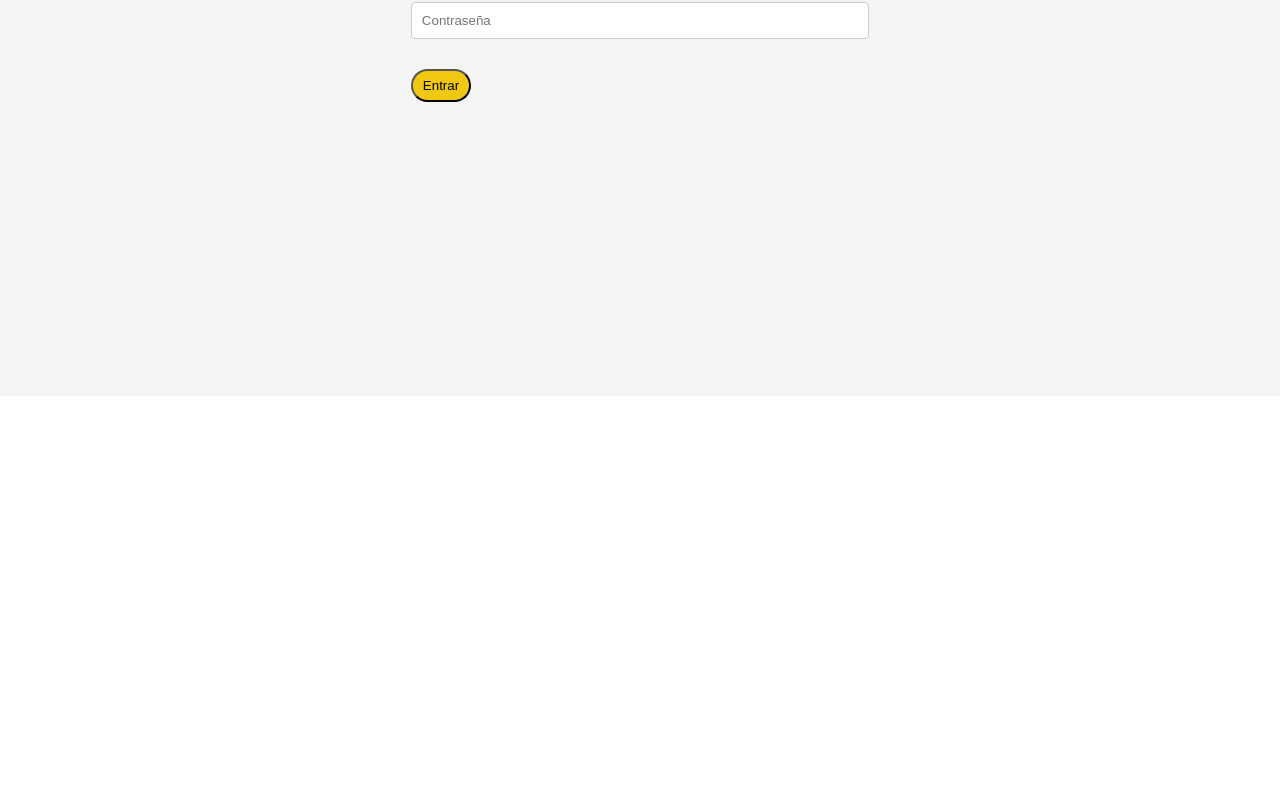
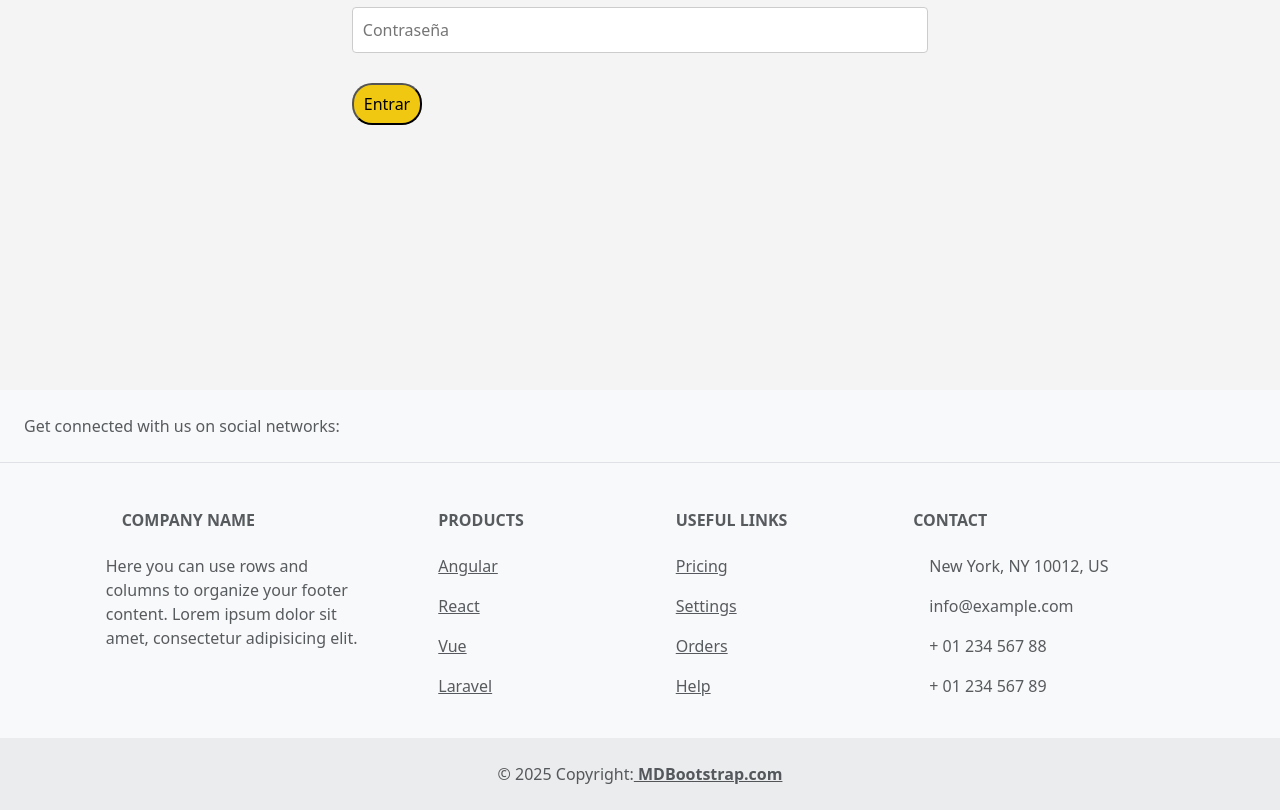
Before and after one commit to AdrianRCV/ProyectoFinal-IAW, a Next.js app in the folder frontend/techzone/: page /login in a window 1280 px wide. Shown: the part 490-1300 px from the top of the page. Before the commit the page ends 886 px from the top, so only its background shows below. Built offline with nearby package versions, Linux system fonts and the light colour scheme.

Commit message:
footer añadido, pendiende de cambiar

```diff
--- /dev/null
+++ b/frontend/techzone/app/componentes/Footer.jsx
@@ -0,0 +1,89 @@
+import React from "react";
+import "bootstrap/dist/css/bootstrap.min.css";
+
+const Footer = () => {
+  return (
+    <footer className="text-center text-lg-start bg-body-tertiary text-muted">
+      {/* Section: Social media */}
+      <section className="d-flex justify-content-center justify-content-lg-between p-4 border-bottom">
+        {/* Left */}
+        <div className="me-5 d-none d-lg-block">
+          <span>Get connected with us on social networks:</span>
+        </div>
+        {/* Right */}
+        <div>
+          <a href="#" className="me-4 text-reset">
+            <i className="fab fa-facebook-f"></i>
+          </a>
+          <a href="#" className="me-4 text-reset">
+            <i className="fab fa-twitter"></i>
+          </a>
+          <a href="#" className="me-4 text-reset">
+            <i className="fab fa-google"></i>
+          </a>
+          <a href="#" className="me-4 text-reset">
+            <i className="fab fa-instagram"></i>
+          </a>
+          <a href="#" className="me-4 text-reset">
+            <i className="fab fa-linkedin"></i>
+          </a>
+          <a href="#" className="me-4 text-reset">
+            <i className="fab fa-github"></i>
+          </a>
+        </div>
+      </section>
+      {/* Section: Links  */}
+      <section>
+        <div className="container text-center text-md-start mt-5">
+          <div className="row mt-3">
+            {/* Company Info */}
+            <div className="col-md-3 col-lg-4 col-xl-3 mx-auto mb-4">
+              <h6 className="text-uppercase fw-bold mb-4">
+                <i className="fas fa-gem me-3"></i>Company name
+              </h6>
+              <p>
+                Here you can use rows and columns to organize your footer content. Lorem ipsum
+                dolor sit amet, consectetur adipisicing elit.
+              </p>
+            </div>
+
+            {/* Products */}
+            <div className="col-md-2 col-lg-2 col-xl-2 mx-auto mb-4">
+              <h6 className="text-uppercase fw-bold mb-4">Products</h6>
+              <p><a href="#!" className="text-reset">Angular</a></p>
+              <p><a href="#!" className="text-reset">React</a></p>
+              <p><a href="#!" className="text-reset">Vue</a></p>
+              <p><a href="#!" className="text-reset">Laravel</a></p>
+            </div>
+
+            {/* Useful links */}
+            <div className="col-md-3 col-lg-2 col-xl-2 mx-auto mb-4">
+              <h6 className="text-uppercase fw-bold mb-4">Useful links</h6>
+              <p><a href="#!" className="text-reset">Pricing</a></p>
+              <p><a href="#!" className="text-reset">Settings</a></p>
+              <p><a href="#!" className="text-reset">Orders</a></p>
+              <p><a href="#!" className="text-reset">Help</a></p>
+            </div>
+
+            {/* Contact */}
+            <div className="col-md-4 col-lg-3 col-xl-3 mx-auto mb-md-0 mb-4">
+              <h6 className="text-uppercase fw-bold mb-4">Contact</h6>
+              <p><i className="fas fa-home me-3"></i> New York, NY 10012, US</p>
+              <p><i className="fas fa-envelope me-3"></i> info@example.com</p>
+              <p><i className="fas fa-phone me-3"></i> + 01 234 567 88</p>
+              <p><i className="fas fa-print me-3"></i> + 01 234 567 89</p>
+            </div>
+          </div>
+        </div>
+      </section>
+
+      {/* Copyright */}
+      <div className="text-center p-4" style={{ backgroundColor: "rgba(0, 0, 0, 0.05)" }}>
+        © {new Date().getFullYear()} Copyright:
+        <a className="text-reset fw-bold" href="https://mdbootstrap.com/"> MDBootstrap.com</a>
+      </div>
+    </footer>
+  );
+};
+
+export default Footer;
--- a/frontend/techzone/app/layout.js
+++ b/frontend/techzone/app/layout.js
@@ -1,6 +1,7 @@
 import { Geist, Geist_Mono } from "next/font/google";
 import "./globals.css";
 import Header from "./componentes/Header";
+import Footer from "./componentes/Footer";
 
 
 
@@ -11,6 +12,7 @@ export default function RootLayout({ children }) {
         <Header/>
         {children}
       </body>
+      <Footer/>
     </html>
   );
 }
--- a/frontend/techzone/package.json
+++ b/frontend/techzone/package.json
@@ -9,9 +9,15 @@
     "lint": "next lint"
   },
   "dependencies": {
+    "@fortawesome/fontawesome-svg-core": "^6.7.2",
+    "@fortawesome/free-brands-svg-icons": "^6.7.2",
+    "@fortawesome/free-solid-svg-icons": "^6.7.2",
+    "@fortawesome/react-fontawesome": "^0.2.2",
     "axios": "^1.8.1",
     "bootstrap": "^5.3.3",
+    "install": "^0.13.0",
     "next": "^15.2.1",
+    "npm": "^11.2.0",
     "react": "^19.0.0",
     "react-bootstrap": "^2.10.9",
     "react-dom": "^19.0.0"
```
Also changed, not shown: 1 other file (tests, documents, lock files or other folders).
